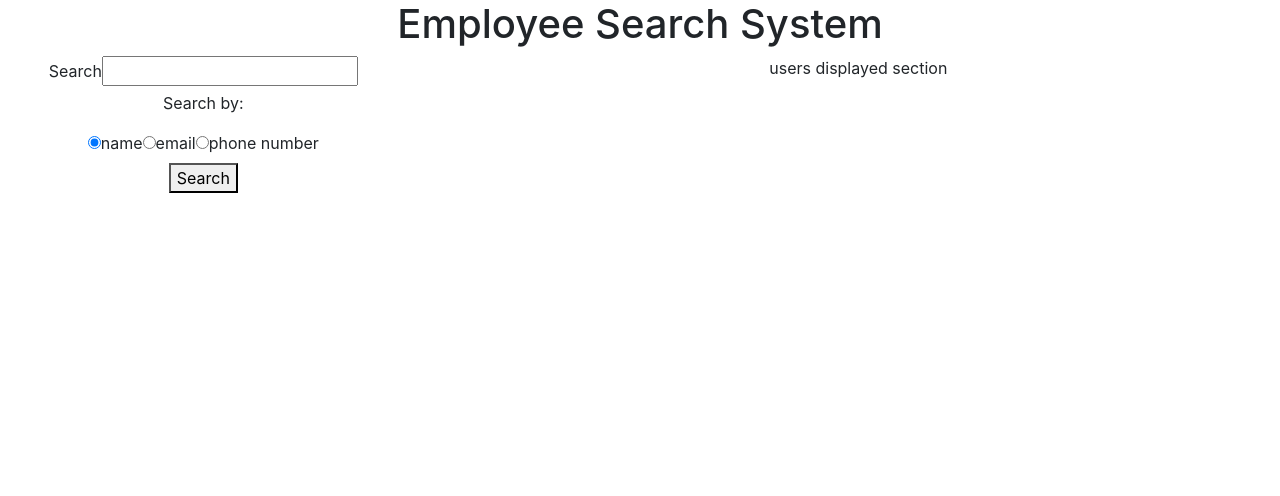
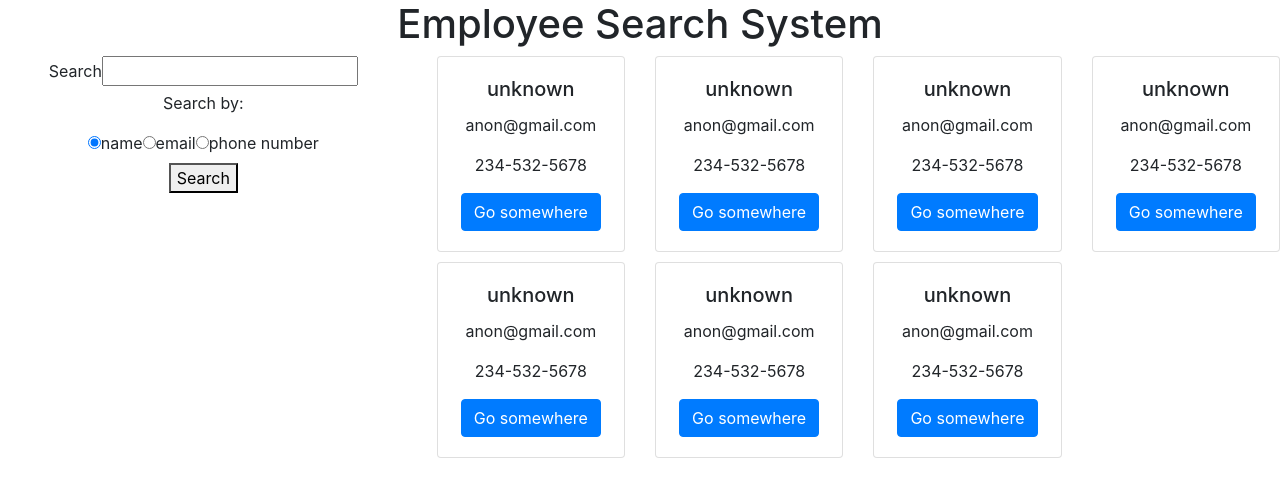
Before and after one commit to memmo01/employee-search, a React (Create React App) app: page / in a window 1280 px wide. Shown: the top 496 px of the page. Built offline with nearby package versions, Linux system fonts and the light colour scheme.

Commit message:
add employee card. add dummy data on maincomponent

```diff
--- /dev/null
+++ b/src/components/Card.js
@@ -0,0 +1,23 @@
+import React from "react"
+
+function Card(props) {
+    return (
+        <div className="col-3">
+            <div className="card" style={{ width: "18rem;", marginBottom: "10px" }}>
+                {/* <img src="..." className="card-img-top" alt="..."> */}
+                <div className="card-body">
+                    <h5 className="card-title">{props.name.name}</h5>
+                    <p className="card-text">
+                        {props.name.email}
+                    </p>
+                    <p className="card-text">
+                        {props.name.phone}
+                    </p>
+                    <a href="#" className="btn btn-primary">Go somewhere</a>
+                </div>
+            </div>
+        </div>
+
+    )
+}
+export default Card;
--- a/src/components/MainComponent.js
+++ b/src/components/MainComponent.js
@@ -1,8 +1,10 @@
 import React from "react"
 import Header from "./Header"
 import Search from "./Search"
+import Card from "./Card"
 
 function MainComponent() {
+    const names = [{ name: "unknown", email: "anon@gmail.com", phone: "234-532-5678" }, { name: "unknown", email: "anon@gmail.com", phone: "234-532-5678" }, { name: "unknown", email: "anon@gmail.com", phone: "234-532-5678" }, { name: "unknown", email: "anon@gmail.com", phone: "234-532-5678" }, { name: "unknown", email: "anon@gmail.com", phone: "234-532-5678" }, { name: "unknown", email: "anon@gmail.com", phone: "234-532-5678" }, { name: "unknown", email: "anon@gmail.com", phone: "234-532-5678" }]
     return (
         <div>
             <Header />
@@ -11,7 +13,13 @@ function MainComponent() {
                 <aside className="col-4">
                     <Search />
                 </aside>
-                <section className="col-8"> users displayed section</section>
+                <section className="col-8">
+                    <div className="row">
+                        {names.map(item => {
+                            return <Card name={item} />
+                        })}
+                    </div>
+                </section>
             </main>
         </div>
     )
```
